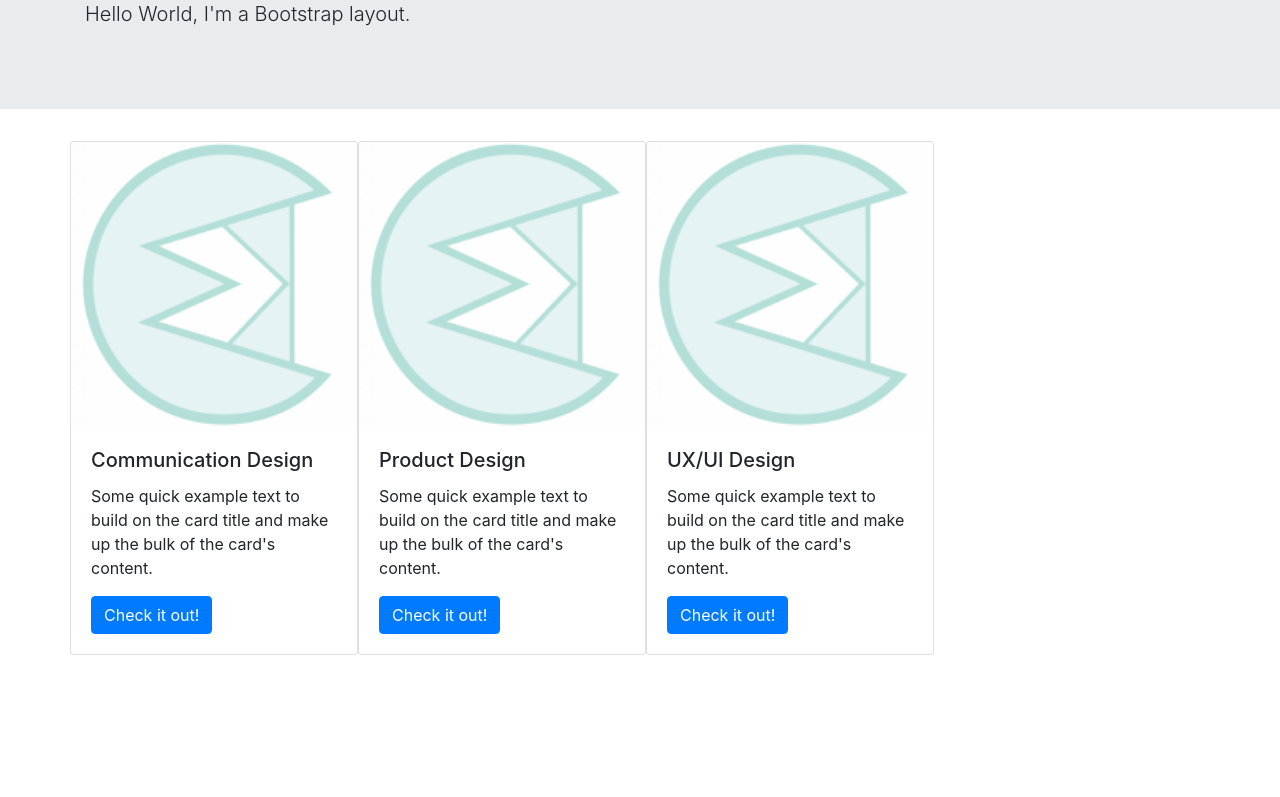
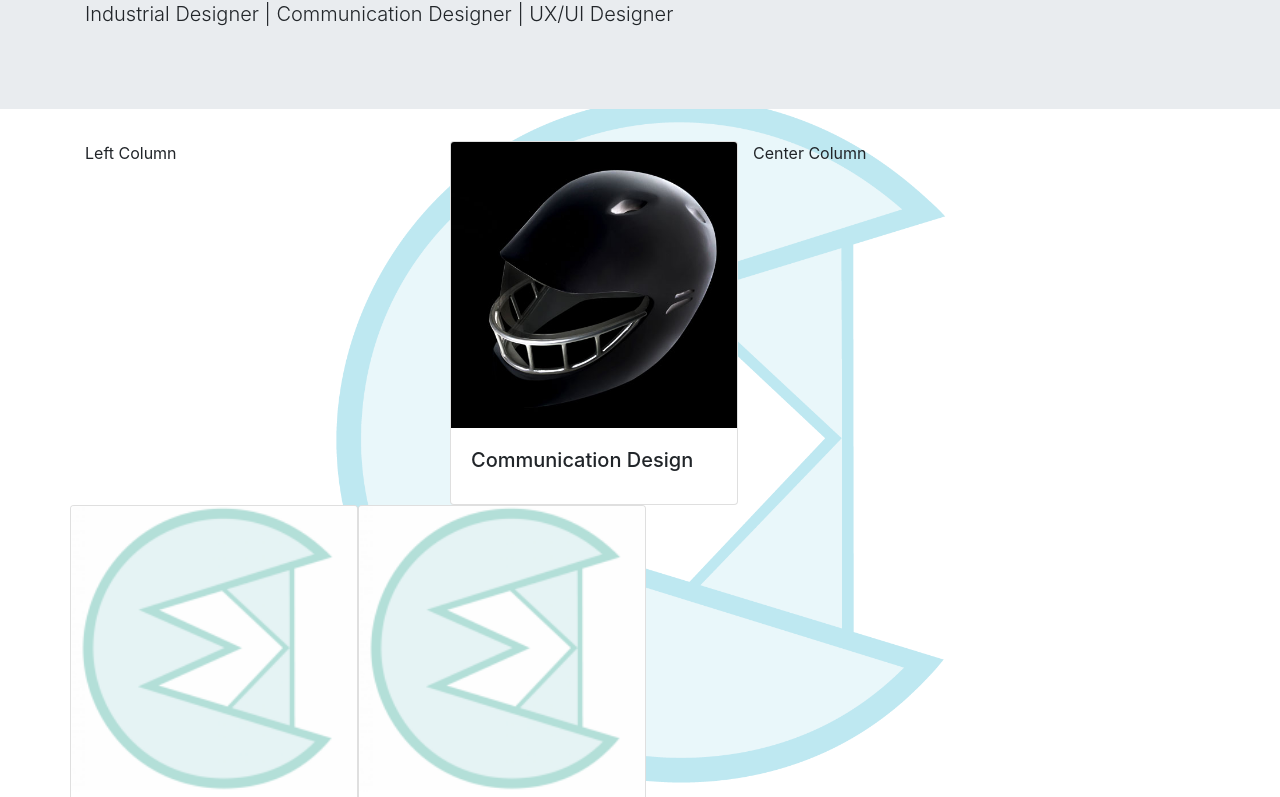
Before and after one commit to Cwashburn9/bootstrap, a plain HTML site: page index.html in a window 1280 px wide. Shown: the part 140-937 px from the top of the page. Before the commit the page ends 800 px from the top, so only its background shows below. Drawn offline with nearby package versions, Linux system fonts and the light colour scheme.

Commit message:
more changes 1/27 3:12pm

```diff
--- a/index.html
+++ b/index.html
@@ -6,29 +6,44 @@
     <meta name="viewport" content="width=device-width, initial-scale=1, shrink-to-fit=no">
     <title>Caitlin Washburn</title>
     <link rel="stylesheet" href="https://maxcdn.bootstrapcdn.com/bootstrap/4.0.0-beta.2/css/bootstrap.min.css">
+    <style>
+      /* background Image */
+      body {
+        background-image: url('BackgroundBadge.png');
+        background-repeat: no-repeat;
+        background-attachment: fixed;
+        background-size: 50%;
+        background-position: center;
+      }
+    </style>
   </head>
 
   <body>
+    <!-- NAV-BAR -->
     <nav class="navbar navbar-expand-lg fixed-top navbar-light bg-light">
       <a class="navbar-brand" href="#"><img src="BackgroundBadge.png" width="30" height="30"
-          class="d-inline-block align-top" alt="CKW logo">Caitlin Washburn</a>
+          class="d-inline-block align-top" alt="CKW logo"> Caitlin Washburn</a>
       <button class="navbar-toggler" type="button" data-toggle="collapse" data-target="#navbarNavAltMarkup"
         aria-controls="navbarNavAltMarkup" aria-expanded="false" aria-label="Toggle navigation">
         <span class="navbar-toggler-icon"></span>
       </button>
       <div class="collapse navbar-collapse" id="navbarNavDropdown">
         <ul class="navbar-nav">
+          <!-- link to Home/index -->
           <li class="nav-item active">
             <a class="nav-link" href="index.html">Home <span class="sr-only">(current)</span></a>
           </li>
+          <!-- link to resume -->
           <li class="nav-item">
             <a class="nav-link" href="resume.html">Resume</a>
           </li>
+          <!-- dropdown menu -->
           <li class="nav-item dropdown">
             <a class="nav-link dropdown-toggle" href="portfolio.html" id="navbarDropdownMenuLink" role="button"
               data-toggle="dropdown" aria-haspopup="true" aria-expanded="false">
               Portfolio
             </a>
+            <!-- links for dropdown menu -->
             <div class="dropdown-menu" aria-labelledby="navbarDropdownMenuLink">
               <a class="dropdown-item" href="portfolio-pj1.html">Andraste</a>
               <a class="dropdown-item" href="portfolio-pj2.html">Bowhaus</a>
@@ -36,6 +51,7 @@
               <a class="dropdown-item" href="portfolio-pj4.html">Toilet Redesign</a>
             </div>
           </li>
+          <!-- link to contact me -->
           <li class="nav-item">
             <a class="nav-link" href="contact.html">Contact Me<span class="sr-only">(current)</span></a>
           </li>
@@ -45,26 +61,24 @@
 
     <div class="jumbotron jumbotron-fluid">
       <div class="container">
-        <h1 class="display-4">Welcome to my website!</h1>
-        <p class="lead">Hello World, I'm a Bootstrap layout.</p>
+        <h1 class="display-4">Caitlin Washburn</h1>
+        <p class="lead">Industrial Designer | Communication Designer | UX/UI Designer</p>
       </div>
     </div>
 
     <div class="container">
-      <!-- <p>Hello World, I'm a Bootstrap layout.</p> -->
+
       <div class="row">
-        <!-- <div class="col-md-4">Left Column</div> -->
+        <div class="col-md-4">Left Column</div>
         <div class="card" style="width: 18rem;">
-          <img src="BB2.png" class="card-img-top" alt="...">
+          <img src="Helmet_p1.jpg" class="card-img-top" alt="...">
           <div class="card-body">
             <h5 class="card-title">Communication Design</h5>
-            <p class="card-text">Some quick example text to build on the card title and make up the bulk of
-              the card's content.</p>
-            <a href="#" class="btn btn-primary">Check it out!</a>
+
           </div>
         </div>
 
-        <!-- <div class="col-md-4">Center Column</div> -->
+        <div class="col-md-4">Center Column</div>
         <div class="card" style="width: 18rem;">
           <img src="BB2.png" class="card-img-top" alt="...">
           <div class="card-body">
```
Also changed, not shown: contact.html (+10 -2 lines), portfolio-pj1.html (+12 -4 lines), portfolio-pj2.html (+10 -1 lines), portfolio-pj3.html (+14 -3 lines), portfolio-pj4.html (+14 -3 lines), portfolio.html (+3 -3 lines), resume.html (+2 -3 lines), thanks.html (+13 -1 lines), Helmet_p1.jpg (added), delta.jpg (added), image.2KUVE0.png (added), 1 other file.
